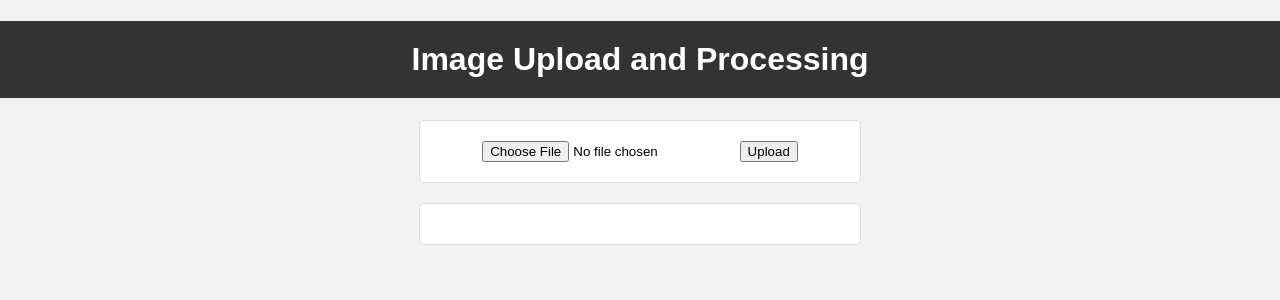
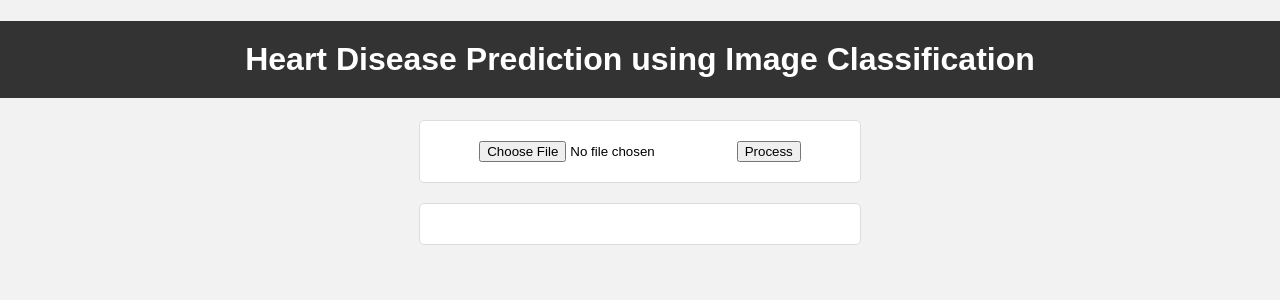
Before and after one commit to Bogendhra001/HeartDiseasePrediction, a Flask app: page / in a window 1280 px wide. Shown: the top 300 px of the page. Run offline with Flask 3, Linux system fonts and the light colour scheme.

Commit message:
index page update

```diff
--- a/templates/index.html
+++ b/templates/index.html
@@ -2,7 +2,7 @@
 <!DOCTYPE html>
 <html>
 <head>
-    <title>Image Upload</title>
+    <title>HD Predictor</title>
     <!-- <link rel="stylesheet" type="text/css" href="styles.css"> -->
     <style>
         body {
@@ -59,10 +59,10 @@
     </style>
 </head>
 <body>
-    <h1>Image Upload and Processing</h1>
+    <h1>Heart Disease Prediction using Image Classification</h1>
     <form action="/upload" method="POST" enctype="multipart/form-data">
         <input type="file" name="file">
-        <input type="submit" value="Upload">
+        <input type="submit" value="Process">
     </form>
     <div id="result">
         <!-- Display machine learning result here -->
```
